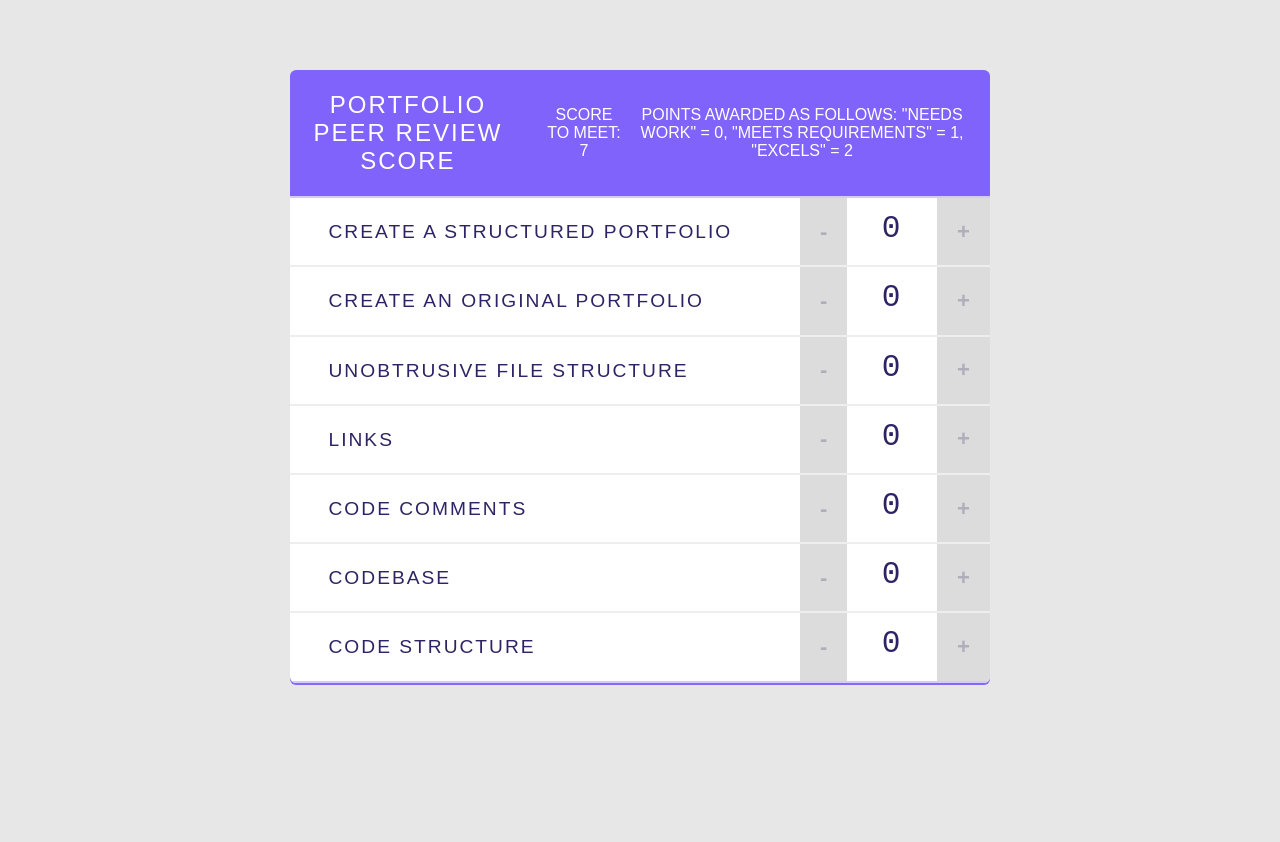
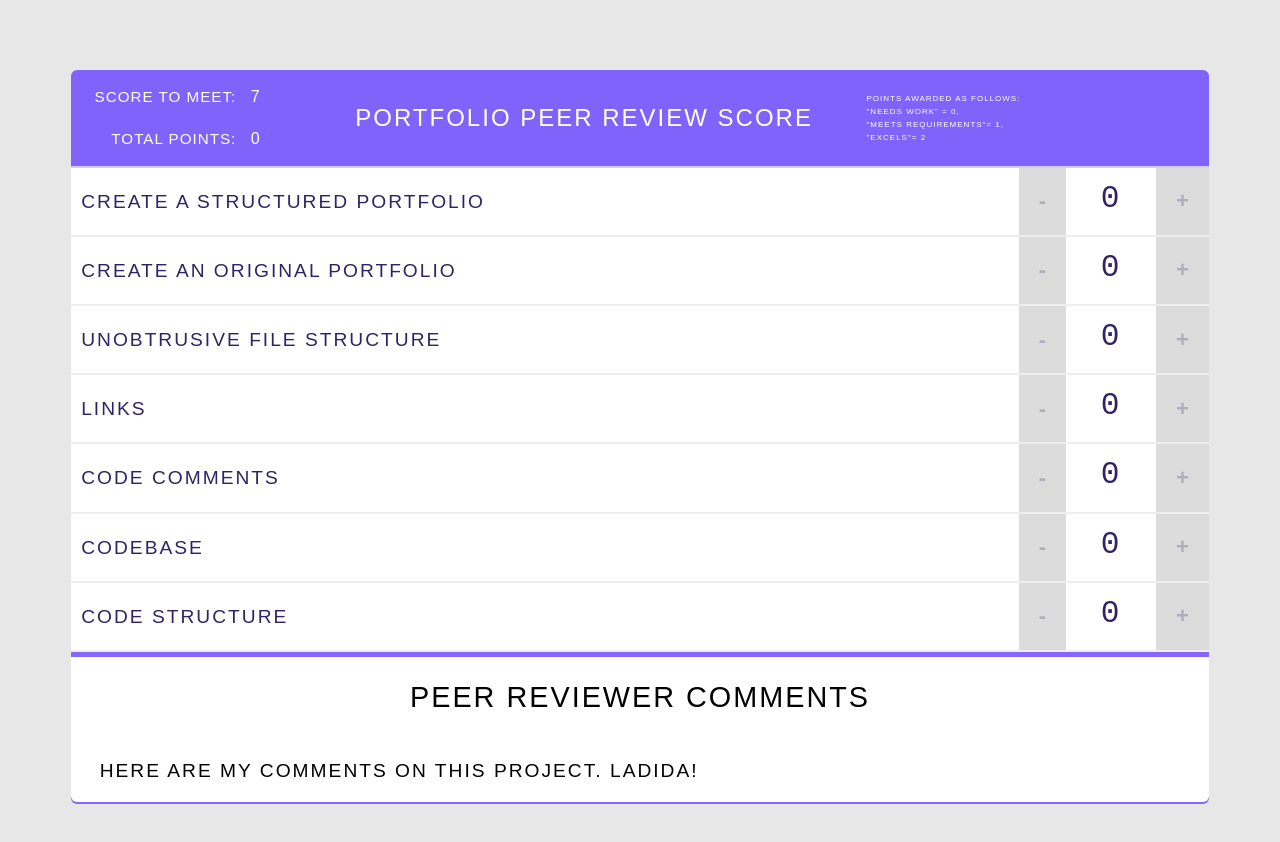
Before and after one commit to alteredco/grade_score, a React (Create React App) app: page / in a window 1280 px wide. Shown: the top 842 px of the page. Before the commit the page ends 800 px from the top, so only its background shows below. Built offline with nearby package versions, Linux system fonts and the light colour scheme.

Commit message:
update styles and add comment section

```diff
--- /dev/null
+++ b/src/components/AddComment.js
@@ -0,0 +1,3 @@
+import React, { Component } from 'react';
+
+export default AddComment;
--- a/src/components/App.js
+++ b/src/components/App.js
@@ -8,18 +8,22 @@ class App extends Component {
     categories: [
       {
         title: "Create a structured portfolio",
+        score: 0,
         id: 1
       },
       {
         title: "Create an original portfolio",
+        score: 0,
         id: 2
       },
       {
         title: "Unobtrusive file structure",
+        score: 0,
         id: 3
       },
       {
         title: "Links",
+        score: 0,
         id: 4
       },
       {
@@ -29,19 +33,34 @@ class App extends Component {
       },
       {
         title: "Codebase",
+        score: 0,
         id: 6
       },
       {
         title: "Code structure",
+        score: 0,
         id: 7
+      }
+    ],
+    comments: [
+      {
+        title: "Peer Reviewer Comments",
+        contents: "Please enter your comments on the project.",
+        id: 1
       }
     ]
   }
 
-  handleDeleteCategory = (id) => {
+  handleScoreChange = ( index, delta ) => {
+    this.setState( prevState =>  ({
+        score: prevState.categories[index].score += delta
+    }))
+  }
+
+  handleDeleteComment = (id) => {
     this.setState( prevState => {
       return {
-        categories: prevState.categories.filter( c => c.id !== id )
+        comments: prevState.comments.filter( c => c.id !== id )
       };
     })
   }
@@ -49,17 +68,27 @@ class App extends Component {
   render() {
     return (
       <div className="scoreboard">
-        <Header  title= "Portfolio Peer Review Score" totalPoints={ this.state.categories.length }/>
+        <Header
+          title= "Portfolio Peer Review Score"
+          categories={ this.state.categories }
+          />
         {/* Categorys list */}
-        {this.state.categories.map( category =>
+        {this.state.categories.map( (category, index) =>
           <Category
             title={category.title}
             score={category.score}
             id= {category.id}
             key={category.id.toString()}
-            removeCategory={this.handleDeleteCategory}
+            index={ index }
+            changeScore = { this.handleScoreChange }
+            // removeCategory={this.handleDeleteCategory}
             />
         )}
+        <div className="comments">
+              <h2>Peer Reviewer Comments</h2>
+              <p className="comment-section"><button className="remove-comment">✖</button>
+              Here are my comments on this project. Ladida!</p>
+            </div>
       </div>
     );
   }
--- a/src/components/Category.js
+++ b/src/components/Category.js
@@ -5,10 +5,13 @@ const Category = (props) => {
   return (
     <div className="category">
       <span className="category-name">
-        <button className="remove-category" onClick={ () => props.removeCategory(props.id)}>✖</button>
         {props.title}
       </span>
-      <Counter />
+      <Counter
+        score = {props.score}
+        changeScore = { props.changeScore }
+        index= { props.index }
+        />
     </div>
   )
 }
--- a/src/components/Counter.js
+++ b/src/components/Counter.js
@@ -1,31 +1,16 @@
-import React, { Component } from 'react';
+import React from 'react';
 
-class Counter extends Component {
-  state = {
-    score: 0
-  };
+const Counter = (props) => {
 
-  decrementScore = () => {
-    this.setState( prevState => ({
-        score: this.state.score -1
-      }))
-  }
+  let index = props.index;
 
-  incrementScore = () => {
-    this.setState( prevState =>  ({
-        score: prevState.score+1
-    }))
-  }
-
-  render() {
-    return (
-      <div className="counter">
-        <button className="counter-action decrement" onClick={ this.decrementScore }> - </button>
-        <span className="counter-score">{ this.state.score }</span>
-        <button className="counter-action increment" onClick={ this.incrementScore }> +</button>
-      </div>
-    )
-  };
+  return (
+     <div className="counter">
+      <button className="counter-action decrement" onClick={ () => props.changeScore(index, -1) }> - </button>
+      <span className="counter-score">{ props.score }</span>
+      <button className="counter-action increment" onClick={ () => props.changeScore(index, +1) }> +</button>
+    </div>
+  );
 }
 
 export default Counter;
--- a/src/components/Header.js
+++ b/src/components/Header.js
@@ -1,15 +1,31 @@
 import React from 'react';
+import Stats from './Stats';
 
 const Header = (props) => {
   return (
     <header>
+      <Stats
+        categories= {props.categories}
+      />
       <h1>{ props.title }</h1>
-      <span className="stats">Score to Meet: { props.totalPoints }</span>
-      <p>Points awarded as follows: "Needs Work" = 0, "Meets Requirements" = 1, "Excels" = 2</p>
+      <table className="criteria">
+        <tbody>
+          <tr>
+            <td>Points awarded as follows:</td>
+          </tr>
+          <tr>
+            <td>"Needs Work" = 0,</td>
+          </tr>
+          <tr>
+            <td>"Meets Requirements"= 1,</td>
+         </tr>
+         <tr>
+          <td> "Excels"= 2</td>
+          </tr>
+       </tbody>
+      </table>
     </header>
   )
 }
 
-
-
 export default Header;
--- /dev/null
+++ b/src/components/Stats.js
@@ -0,0 +1,26 @@
+import React from 'react';
+
+const Stats = (props) => {
+
+  const meetsScore = props.categories.length
+  const totalPoints = props.categories.reduce( (total, category) => {
+    return total+category.score;
+  }, 0)
+
+  return (
+  <table className="stats">
+    <tbody>
+      <tr>
+        <td>Score To Meet:</td>
+        <td>{meetsScore}</td>
+      </tr>
+      <tr>
+        <td>Total Points:</td>
+        <td>{ totalPoints }</td>
+      </tr>
+    </tbody>
+  </table>
+  );
+}
+
+export default Stats;
--- a/src/index.css
+++ b/src/index.css
@@ -96,9 +96,9 @@ svg {
 /* COMPONENT STYLES -------------------- */
 .scoreboard {
   background: #fff;
-  width: 700px;
+  width: 90%;
   margin: 70px auto;
-  box-shadow: 0 2px 0 rgb(133, 104, 250);
+  box-shadow: 0 2px 0 #8568fa;
   border-radius: 6px;
   overflow: hidden;
 }
@@ -129,38 +129,36 @@ svg {
     padding-left: 10px;
   }
 
-  .remove-category {
-    font-size: 1.15em;
-    border: none;
-    outline: none;
-    visibility: hidden;
-    color: #EF5350;
-    cursor: pointer;
-    margin: 0 10px 0 0;
-    padding: 0;
-    background: none;
-  }
-
 .stats,
 .stopwatch {
-  width: 170px;
+  width: 20%;
 }
 
 .stats {
   display: flex;
-  margin: 0 0 0 28px;
   font-weight: normal;
+  text-align: left;
 }
 
   .stats td:first-child {
     text-align: right;
-    font-weight: normal;
-    letter-spacing: 2px;
-    font-size: .7em;
+    letter-spacing: 1px;
+    font-size: .95em;
+    padding: .75em;
   }
 
   .stats td:last-child {
     text-align: left;
+    padding-right: 1em;
+  }
+
+  .criteria {
+    width: 30%;
+    display: flex;
+    font-weight: normal;
+    font-size: .5em;
+    text-align: left;
+    letter-spacing: 1px;
   }
 
 .stopwatch {
@@ -238,3 +236,39 @@ svg {
     font-size: 2em;
     line-height: 2em;
   }
+
+  .comments {
+    display: flex;
+    font-size: 1.2em;
+    letter-spacing: 2px;
+    border-top: solid 5px #8568fa;
+    justify-content: center;
+    flex-direction: row;
+    flex-wrap: wrap;
+  }
+
+  .comments h2 {
+    width: 100%;
+    text-align: center;
+    flex-grow: 1;
+    font-size: 1.5em;
+    letter-spacing: 2px;
+    font-weight: normal;
+  }
+
+  .comment-section {
+    width: 100%;
+    flex-direction: wrap;
+  }
+
+  .remove-comment {
+    font-size: 1.15em;
+    border: none;
+    outline: none;
+    visibility: hidden;
+    color: #EF5350;
+    cursor: pointer;
+    margin: 0 10px 0 0;
+    padding: 0;
+    background: none;
+  }
```
